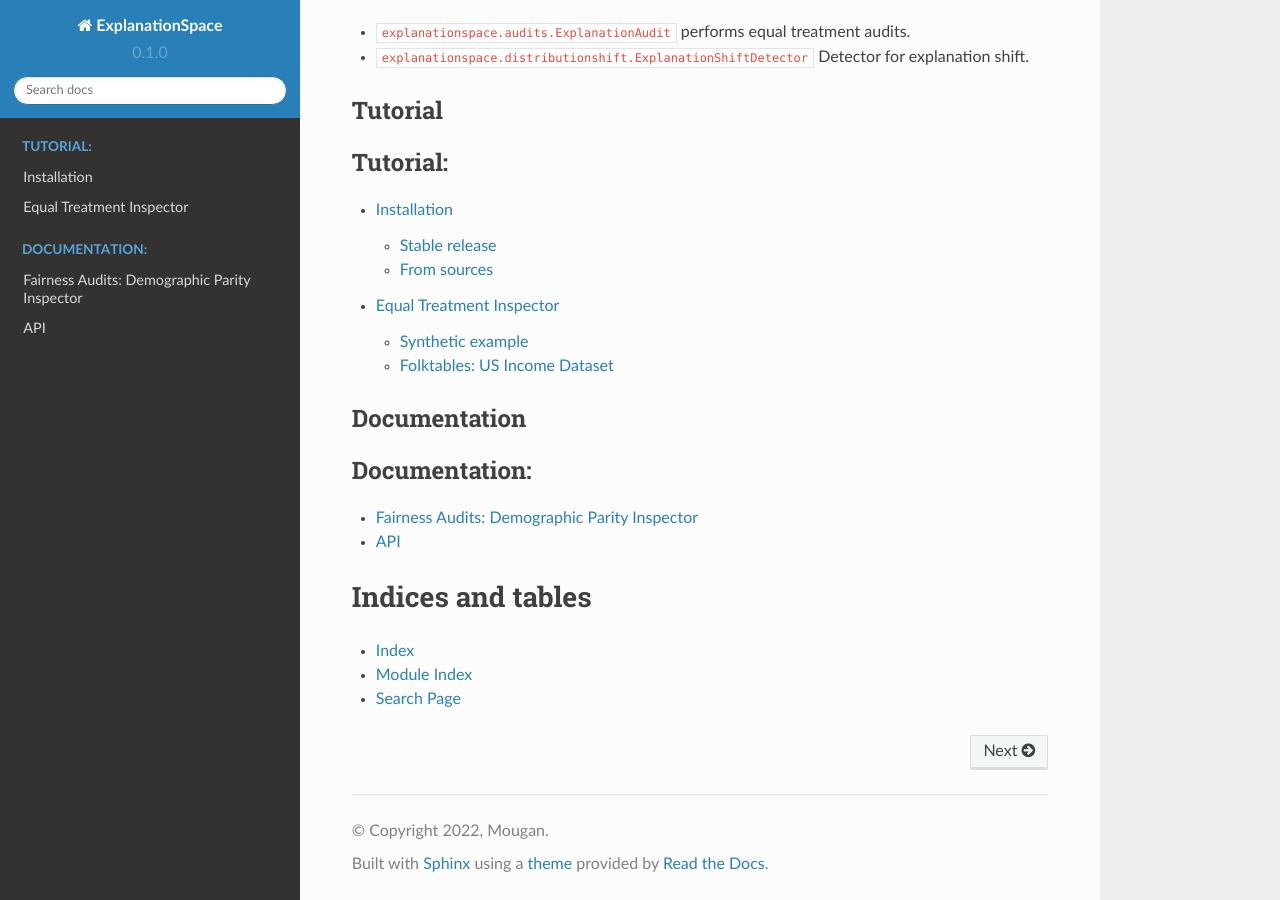
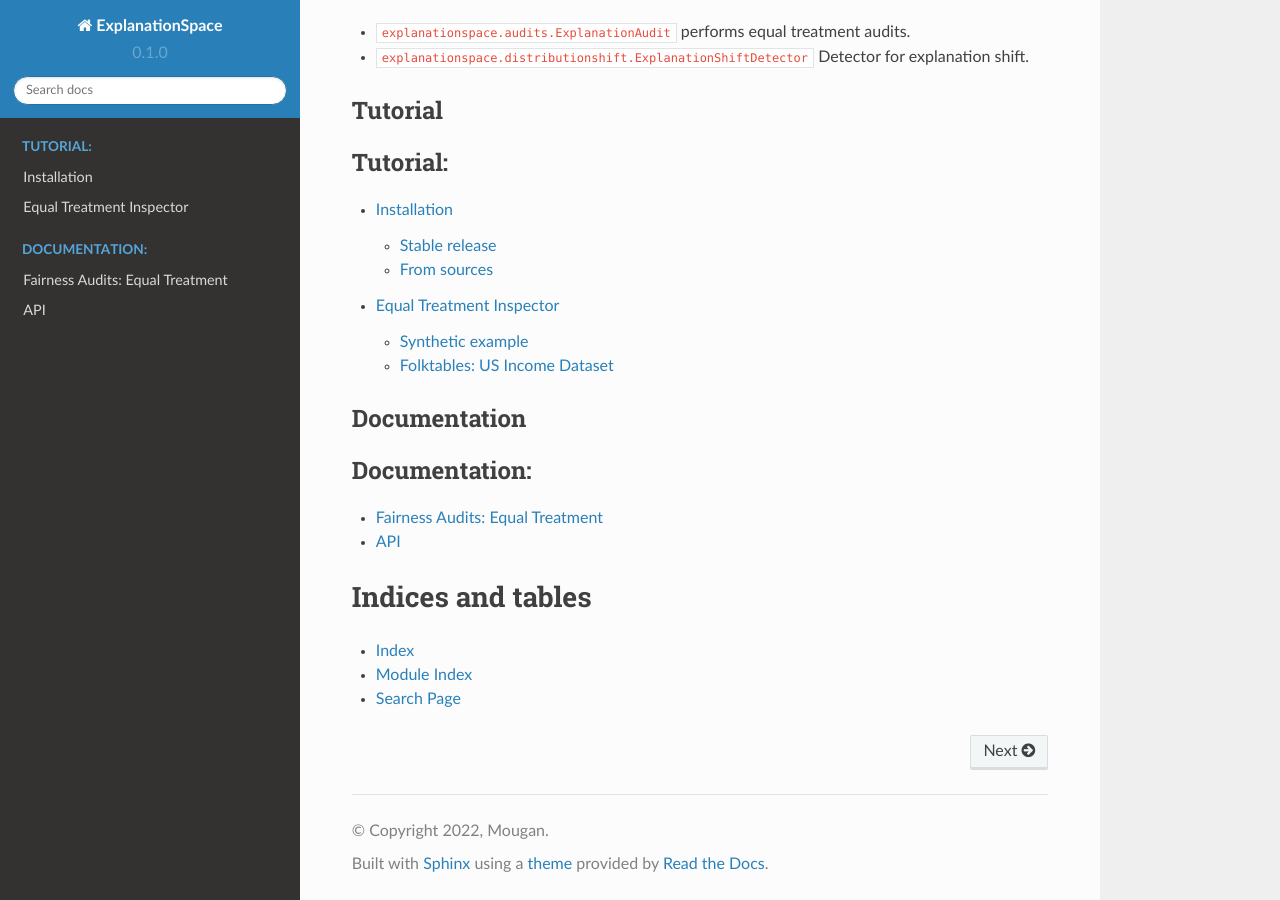
Before and after one commit to cmougan/explanationspace, a Sphinx documentation site: the page built from docs/source/index.rst, in a window 1280 px wide and 900 px high, scrolled down 2014 px. Built offline with Sphinx 7.4.7 and the Read the Docs theme 2.0.0, drawn with Linux system fonts in a browser that asks for light colours.

Commit message:
ET for DP

```diff
--- a/docs/source/audits.rst
+++ b/docs/source/audits.rst
@@ -1,4 +1,4 @@
-Fairness Audits: Demographic Parity Inspector
+Fairness Audits: Equal Treatment
 ----------------------------------------------
 
 .. automodule:: explanationspace.audits
```
